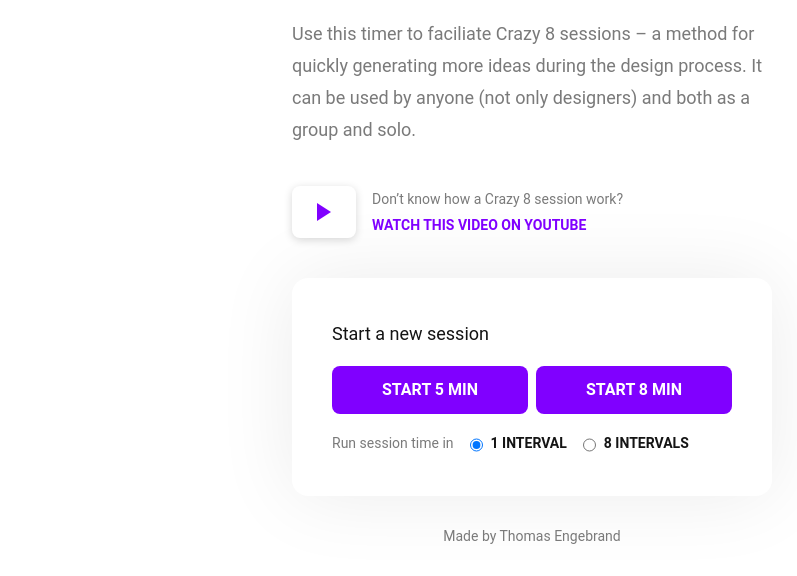
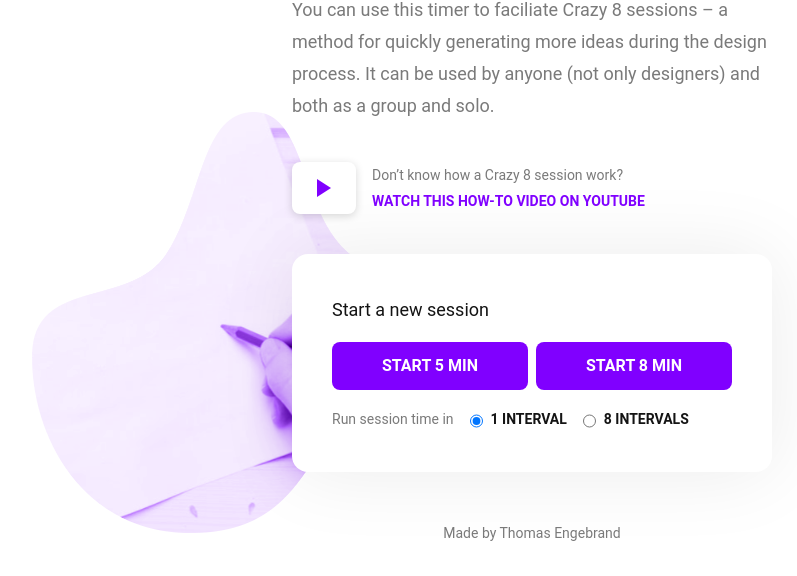
Before and after one commit to thomasengebrand/Crazy-8s, a plain HTML site: page index.html in a window 1280 px wide. Shown: the part 227-803 px from the top of the page, without its empty margins (108-905 px from the left). Drawn offline with nearby package versions, Linux system fonts and the light colour scheme.

Commit message:
Background image

```diff
--- a/css/main.css
+++ b/css/main.css
@@ -245,7 +245,10 @@ textarea {
 
 .background-image {
     position: absolute;
-    z-index: 0
+    z-index: -100;
+    margin: -320px 0 0 -300px;
+    width: 486px;
+    height: 421px;
 }
 
 
--- a/index.html
+++ b/index.html
@@ -44,8 +44,8 @@
             </header>
             <div class="body">
                 <div class="content">
-                    <h1>Generate ideas quickly with Crazy Eight's!</h1>
-                    <p>Use this timer to faciliate Crazy 8 sessions – a method for quickly generating more ideas during the design process. It can be used by anyone (not only designers) and both as a group and solo.</p>
+                    <h1>Generate ideas with Crazy 8's!</h1>
+                    <p>You can use this timer to faciliate Crazy 8 sessions – a method for quickly generating more ideas during the design process. It can be used by anyone (not only designers) and both as a group and solo.</p>
                     <a href="https://youtu.be/27lVhXF5s9c" target="_blank">
                         <div class="video">
                             <div class="play">
@@ -53,7 +53,7 @@
                             </div>
                             <div class="description">
                                 <p class="caption">Don’t know how a Crazy 8 session work?</p>
-                                <p class="link custom">Watch this video on YouTube</p>
+                                <p class="link custom">Watch this how-to video on YouTube</p>
                             </div>
                         </div>
                     </a>
@@ -68,6 +68,7 @@
                             <div class="option"><input type="radio" name="interval" value="1" checked="checked"><p class="link">1 interval</p></div>
                             <div class="option"><input type="radio" name="interval" value="8"><p class="link">8 intervals</p></div>
                         </div>
+                        <img src="img/BackgroundImage@2x.png" class="background-image">
                     </div>
                 </div>
             </div>
@@ -75,7 +76,6 @@
                 <a href="http://www.thomasengebrand.com" target="_blank">Made by Thomas Engebrand</a>
             </footer>
         </section>
-        <!-- <img src="img/BackgroundImage@2x.png" class="background-image"> -->
 
         <script src="js/vendor/modernizr-3.5.0.min.js"></script>
         <script src="https://code.jquery.com/jquery-3.2.1.min.js" integrity="sha256-hwg4gsxgFZhOsEEamdOYGBf13FyQuiTwlAQgxVSNgt4=" crossorigin="anonymous"></script>
```
